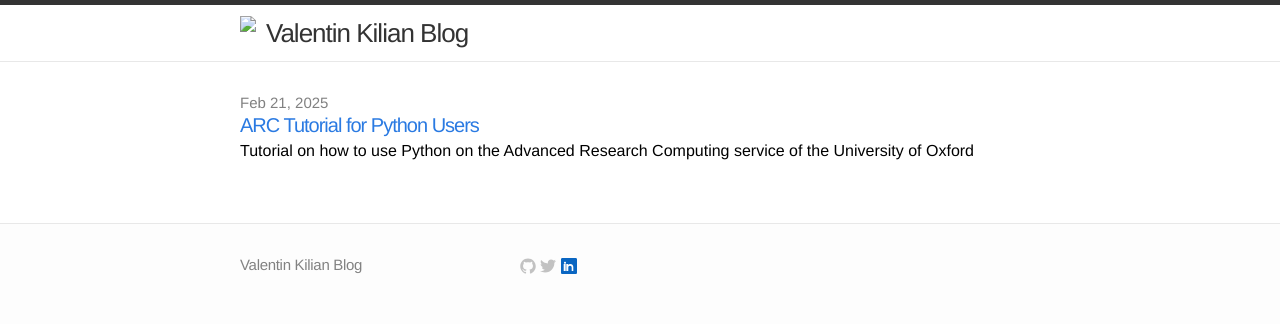
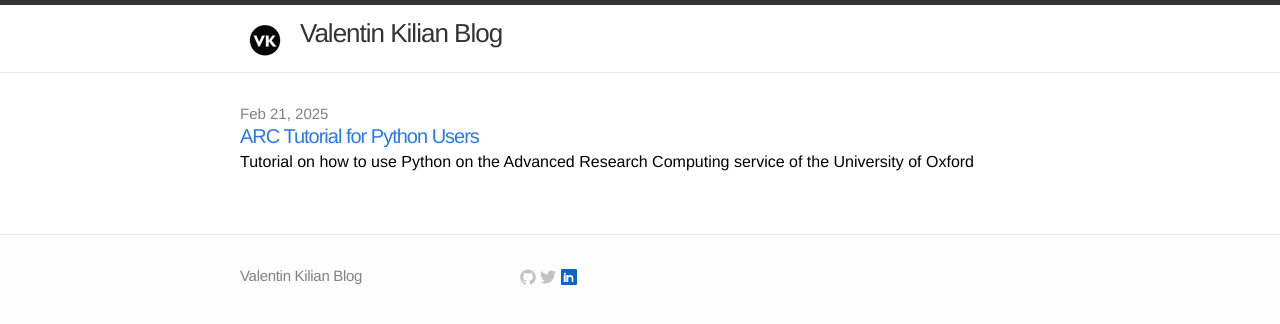
Before and after one commit to ValentinKil/ARCPythonTutorial, a Jekyll site: the page built from index.md, in a window 1280 px wide. Shown: the top 324 px of the page. Built offline with Jekyll 4.4.1, drawn with Linux system fonts in a browser that asks for light colours.

Commit message:
Update header.html

```diff
--- a/_includes/header.html
+++ b/_includes/header.html
@@ -4,7 +4,7 @@
 
     <div style="float:left; margin-top:10px; margin-right:10px;">
     <a href="https://valentinkil.github.io">
-      <img src="~/icon.png" width="50">
+      <img src="/icon.png" width="50">
     </a>
     </div>
 
```
